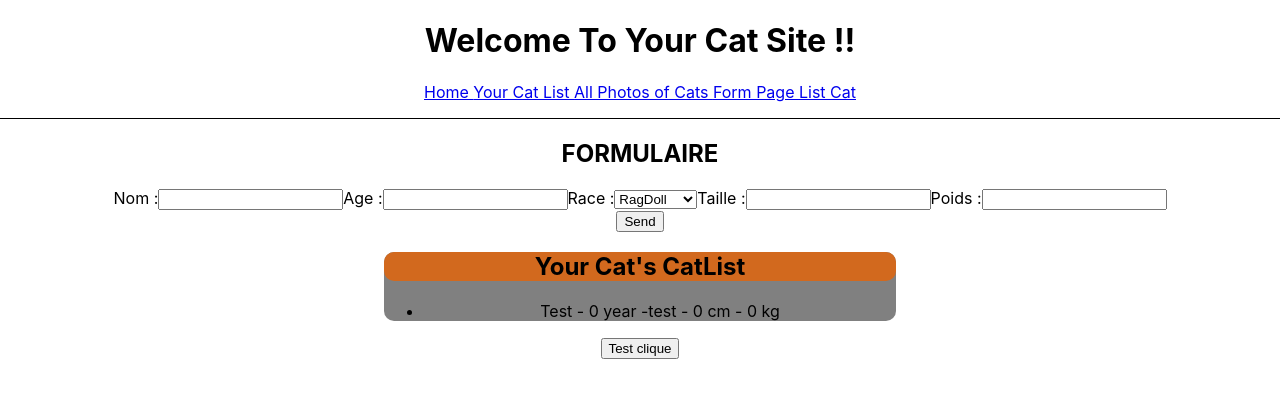
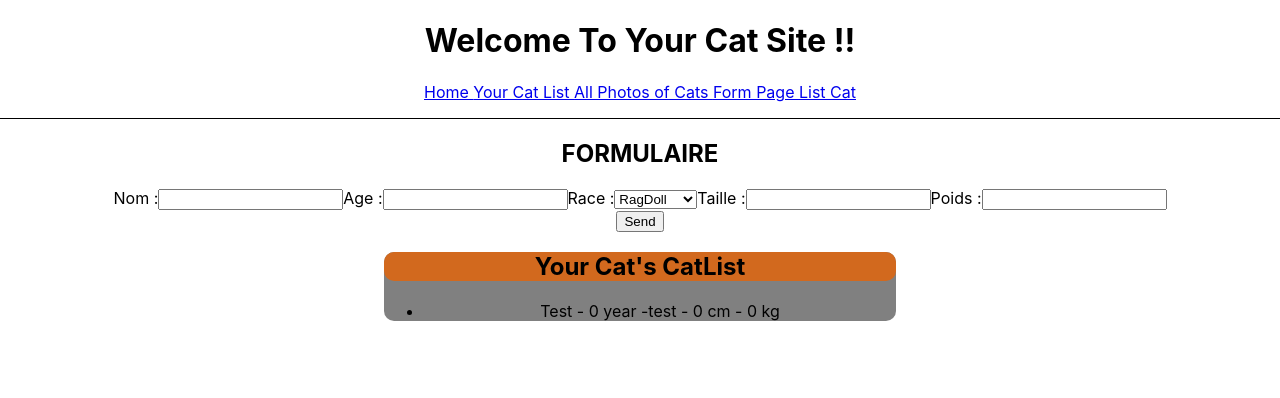
Before and after one commit to JulienHanon/Cours-React, a React (Create React App) app in the folder cat-app/: page /FormPage in a window 1280 px wide. Shown: the top 398 px of the page. Built offline with nearby package versions, Linux system fonts and the light colour scheme.

Commit message:
suppression composant de test UseEffect

```diff
--- a/cat-app/src/App.js
+++ b/cat-app/src/App.js
@@ -1,5 +1,4 @@
 import {Link, Outlet } from "react-router-dom";
-import TestUseEffect from './component/TestUseEffect'
 import './App.css';
 
 
@@ -20,7 +19,6 @@ function App() {
         <Link to="/CatList"> List Cat </Link>
       </nav>
       <Outlet/>
-      <TestUseEffect></TestUseEffect>
     </div>
   );
 }
--- a/cat-app/src/component/TestUseEffect.js
+++ /dev/null
@@ -1,29 +0,0 @@
-import React, {useState, useEffect, useCallback} from 'react'
-
-
-
-function TestUseEffect ()
-{
-
-    const [count, setCount] = useState(0);
-    const fetchCatBreed = async () =>
-    {
-        const response = await fetch("https://api.thecatapi.com/v1/breeds");
-        const data = await response.json();
-        console.log(data);
-
-    }
-
-    useEffect(() => {
-        console.log(count);
-        return () => {
-            console.log("J'arrête de compter");
-        }
-    }, [count])
-
-    return(
-        <button onClick={fetchCatBreed, () => setCount((c) => c +1)}>Test clique</button>
-    )
-}
-
-export default TestUseEffect
--- a/cat-app/src/component/YourList.js
+++ b/cat-app/src/component/YourList.js
@@ -7,7 +7,6 @@ import './YourList.css';
 function YourList(props){
 
     //const [currentcat, setCurrentCat] = useState(props.ListCat);
-    console.log(props.ListCat);
     // declarer avec useState un tableau a vide
     // qui va accueillir plus tard les données à afficher
     // ici la liste de chat qu'on pourra modifier grace
```
Also changed, not shown: cat-app/src/routes/FormCat.js (+0 -17 lines).
